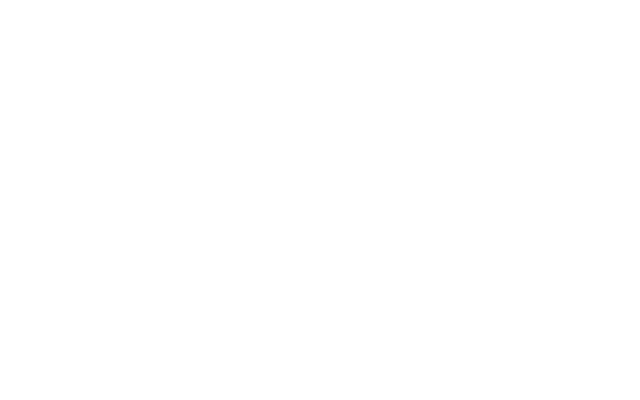
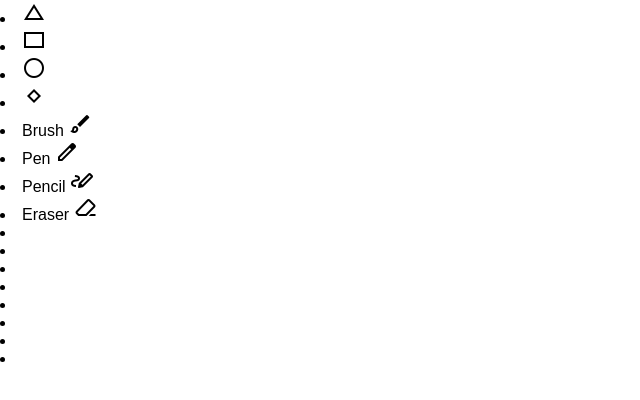
Before and after one commit to NIKHILENIGMA/HTML-CSS-JS-Projects, a plain HTML site: page Drawing-App/main.html in a window 1280 px wide. Shown: the whole page, without its empty margins (0-640 px from the left). Drawn offline with nearby package versions, Linux system fonts and the light colour scheme.

Commit message:
Sectiopn 1 Structure setup

```diff
--- a/Drawing-App/main.html
+++ b/Drawing-App/main.html
@@ -1,20 +1,87 @@
 <!DOCTYPE html>
 <html lang="en">
-<head>
-    <meta charset="UTF-8">
-    <meta name="viewport" content="width=device-width, initial-scale=1.0">
+  <head>
+    <meta charset="UTF-8" />
+    <meta name="viewport" content="width=device-width, initial-scale=1.0" />
     <title>Document</title>
-    <link rel="stylesheet" href="style.css">
-</head>
-<body>
+    <link
+      rel="stylesheet"
+      href="https://fonts.googleapis.com/css2?family=Material+Symbols+Outlined:opsz,wght,FILL,GRAD@20..48,100..700,0..1,-50..200"
+    />
+    <link rel="stylesheet" href="style.css" />
+  </head>
+  <body>
     <div class="container">
+      <section class="option-panel">
+        <!-- Shapes -->
+        <div class="shapes">
+          <!-- <h4>Shapes</h4> -->
+          <div class="shapes-row1">
+            <li>
+              <span class="triangle material-symbols-outlined">
+                change_history
+              </span>
+            </li>
+            <li>
+              <span class="rectangle material-symbols-outlined">
+                rectangle
+              </span>
+            </li>
+          </div>
+          <div class="shapes-row2">
+            <li>
+              <span class="circle material-symbols-outlined"> circle </span>
+            </li>
+            <li>
+              <span class="diamond material-symbols-outlined"> stat_0 </span>
+            </li>
+          </div>
+        </div>
 
+        <!-- Brushes -->
+        <div class="freehand-drawing">
+          <!-- <h2>Shapes</h2> -->
+          <div class="tools-row1">
+            <li>
+              <span>Brush</span>
+              <span class="material-symbols-outlined"> brush </span>
+            </li>
+            <li>
+              <span>Pen</span>
+              <span class="material-symbols-outlined"> edit </span>
+            </li>
+          </div>
+          <div class="tools-row2">
+            <li>
+              <span>Pencil</span>
+              <span class="material-symbols-outlined"> stylus_note </span>
+            </li>
+            <li>
+              <span>Eraser</span>
+              <span class="material-symbols-outlined"> ink_eraser </span>
+            </li>
+          </div>
+        </div>
+
+        <!-- Color Palette -->
+        <div class="color-palette">
+            <div class="color-row1">
+              <li></li>
+              <li></li>
+              <li></li>
+              <li></li>
+            </div>
+            <div class="color-row2">
+              <li></li>
+              <li></li>
+              <li></li>
+              <li></li>
+            </div>
+          </div>
+      </section>
+      <section class="drawing-board"></section>
     </div>
 
-
-
-
-
     <script src="index.js"></script>
-</body>
+  </body>
 </html>
```
